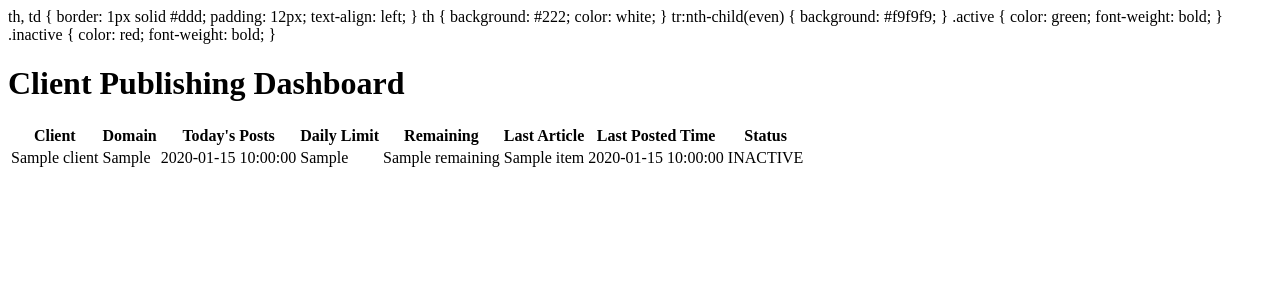
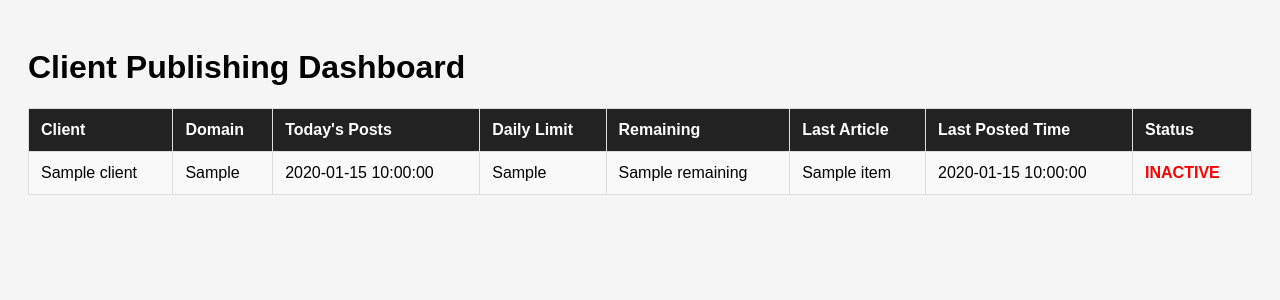
Before and after one commit to DarsanSethuraj/The-News-Feed, a FastAPI app: template Templates/client_dashboard.html in a window 1280 px wide. Shown: the top 300 px of the page. Run offline with FastAPI, Linux system fonts and the light colour scheme; the template is opened without the code that fills it: most values are stand-ins (such as "Sample title", 1, 10 or a date in 2020).

Commit message:
html updat enew

```diff
--- a/Templates/client_dashboard.html
+++ b/Templates/client_dashboard.html
@@ -1,4 +1,20 @@
 <!DOCTYPE html>
+<html>
+<head>
+    <title>Client Dashboard</title>
+
+    <style>
+        body {
+            font-family: Arial;
+            padding: 20px;
+            background: #f5f5f5;
+        }
+
+        table {
+            width: 100%;
+            border-collapse: collapse;
+            background: white;
+        }
 
         th, td {
             border: 1px solid #ddd;
@@ -26,6 +42,7 @@
         }
     </style>
 </head>
+
 <body>
 
 <h1>Client Publishing Dashboard</h1>
@@ -49,12 +66,15 @@
         <td>{{ item.today_count }}</td>
         <td>{{ item.client.daily_post_limit }}</td>
         <td>{{ item.remaining }}</td>
+
         <td>
             {{ item.latest_article_title or "No posts yet" }}
         </td>
+
         <td>
             {{ item.latest_delivery_time or "N/A" }}
         </td>
+
         <td>
             {% if item.client.active %}
                 <span class="active">ACTIVE</span>
```
